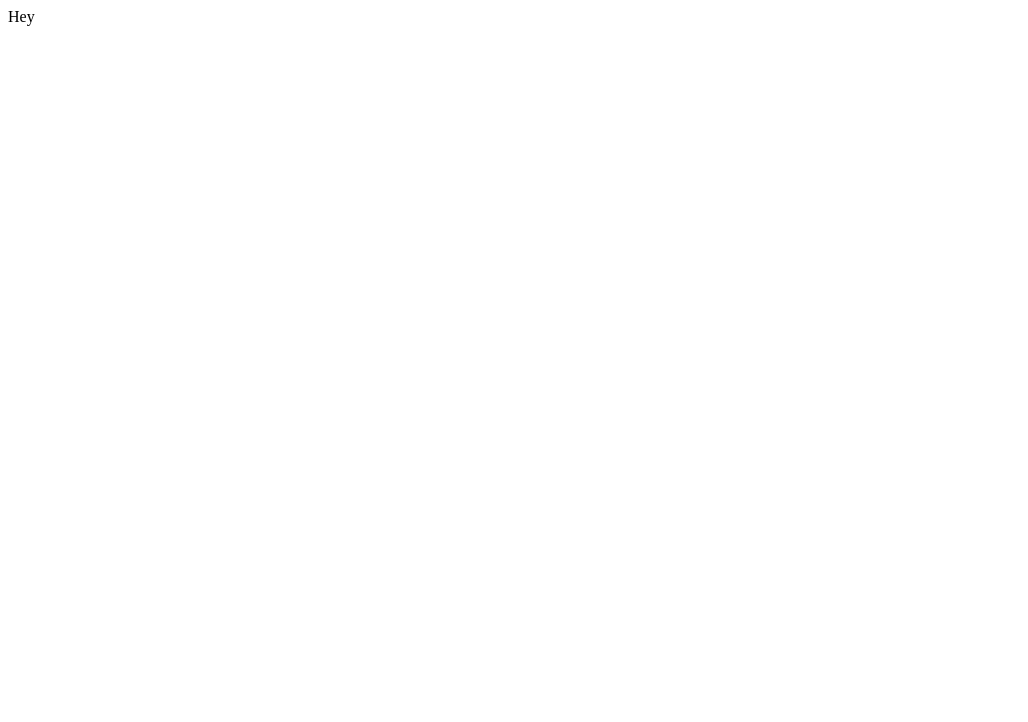
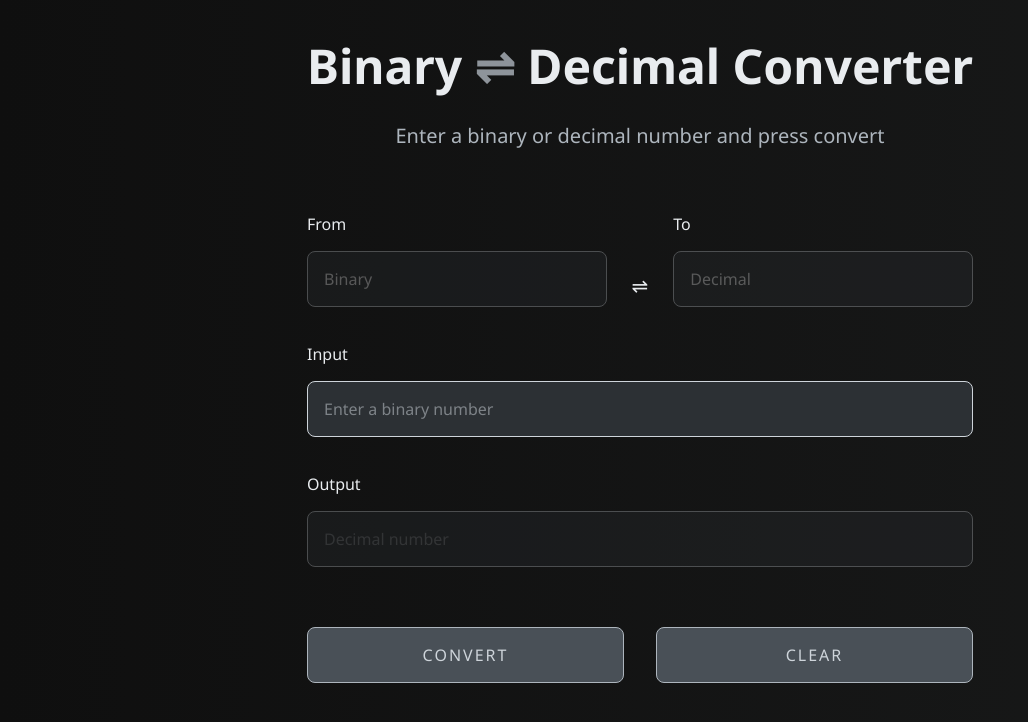
Before and after one commit to yannickBona/binary-calculator, a plain HTML site: page index.html in a window 1280 px wide. Shown: the whole page, without its empty margins (0-1028 px from the left). Drawn offline with Linux system fonts and the light colour scheme.

Commit message:
added UI

```diff
--- /dev/null
+++ b/css/index.css
@@ -0,0 +1,180 @@
+@import url("https://fonts.googleapis.com/css2?family=Noto+Sans:wght@400;500;700&display=swap");
+
+:root {
+  --background: #181919;
+  --primary: #212529;
+  --secondary: #0f0f0f;
+  --tertiary: #2c3034;
+  ---quaternary: #495057;
+  --neutral-0: #6c757d;
+  --neutral-1: #adb5bd;
+  --neutral-2: #ced4da;
+  --neutral-3: #dee2e6;
+  --neutral-4: #e9ecef;
+  --neutral-5: #f8f9fa;
+  --font-small: 0.75rem;
+  --font-base: 1rem;
+  --font-medium: 1.25rem;
+  --font-large: 3rem;
+  --spacing-xs: 0.25rem;
+  --spacing-sm: 0.5rem;
+  --spacing-bs: 1rem;
+  --spacing-md: 1.5rem;
+  --spacing-lg: 2rem;
+}
+
+body {
+  background: linear-gradient(to right, #0f0f0f, var(--background));
+  /* background: var(--background); */
+  font-family: "Noto Sans", sans-serif;
+  color: var(--neutral-4);
+  font-size: var(--font-base);
+  min-height: 100vh;
+  color-scheme: dark light;
+  display: flex;
+  flex-direction: column;
+  align-items: center;
+}
+
+*,
+*::before,
+*::after {
+  margin: 0;
+  padding: 0;
+  box-sizing: border-box;
+}
+
+* {
+  margin: 0;
+  padding: 0;
+  font: inherit;
+}
+
+img,
+picture,
+video {
+  display: block;
+  max-width: 100%;
+}
+
+.app-container {
+  min-height: 100vh;
+  display: flex;
+  flex-direction: column;
+  align-items: center;
+  gap: calc(var(--spacing-lg) * 2);
+  min-width: 50%;
+}
+
+header {
+  text-align: center;
+  padding-top: 5%;
+  width: 100%;
+}
+
+header h1 {
+  font-size: var(--font-large);
+  font-weight: 700;
+}
+
+header h1 > span {
+  color: var(--neutral-1);
+  opacity: 0.8;
+  font-weight: 700;
+}
+
+header p {
+  color: var(--neutral-1);
+  font-size: var(--font-medium);
+  margin-top: var(--spacing-md);
+}
+
+main {
+  width: 100%;
+}
+
+main form {
+  display: flex;
+  flex-direction: column;
+  gap: calc(var(--spacing-md) * 1.5);
+}
+
+.swapper {
+  display: flex;
+  align-items: flex-end;
+  justify-content: space-around;
+  margin-bottom: calc(var(--spacing-md) * 1.5);
+}
+
+.swapper > div {
+  flex: 0.5;
+}
+
+.swapper > span {
+  flex-basis: 10%;
+  text-align: center;
+  font-size: var(--font-medium);
+  height: 100%;
+  margin-bottom: var(--spacing-sm);
+  cursor: pointer;
+}
+
+.swapper > span:active {
+  transform: scale(1.15);
+}
+
+.input-field {
+  display: flex;
+  flex-direction: column;
+  gap: var(--spacing-bs);
+}
+
+.input-field label {
+  font-size: var(--font-base);
+}
+
+input {
+  background-color: var(--tertiary);
+  color: var(--neutral-5);
+  border-radius: 0.5rem;
+  border: 1px solid var(--neutral-2);
+  outline: none;
+  padding: var(--spacing-bs);
+}
+
+input:focus {
+  outline: 1px solid var(--neutral-5);
+}
+
+input::placeholder {
+  color: var(--neutral-2);
+  opacity: 0.5;
+  font-size: var(--font-base);
+}
+
+input[disabled] {
+  opacity: 0.3;
+  cursor: not-allowed;
+}
+
+.buttons-container {
+  display: flex;
+  gap: var(--spacing-lg);
+  margin-top: var(--spacing-md);
+}
+
+button {
+  background-color: var(---quaternary);
+  border: 1px solid var(--neutral-1);
+  outline: none;
+  padding: var(--spacing-bs);
+  border-radius: 0.5rem;
+  flex: 1;
+  letter-spacing: 2px;
+  color: var(--neutral-2);
+  cursor: pointer;
+}
+
+button:hover {
+  opacity: 0.8;
+}
--- a/index.html
+++ b/index.html
@@ -5,10 +5,47 @@
     <meta charset="UTF-8">
     <meta name="viewport" content="width=device-width, initial-scale=1.0">
     <title>Binary Calculator</title>
+    <link rel="stylesheet" href="css/index.css" />
 </head>
 
 <body>
-    Hey
+    <section class="app-container">
+
+
+        <header>
+            <h1>Binary <span>⇌</span> Decimal Converter</h1>
+            <p>Enter a binary or decimal number and press convert</p>
+        </header>
+        <main>
+            <section class="swapper">
+                <div class="input-field">
+                    <label for="from">From</label>
+                    <input type="text" disabled id="from" value="Binary" />
+                </div>
+                <span title="Swap conversion">⇌</span>
+                <div class="input-field">
+                    <label for="to">To</label>
+                    <input type="text" disabled id="to" value="Decimal" />
+                </div>
+            </section>
+            <form>
+                <div class="input-field">
+                    <label for="input">Input</label>
+                    <input type="number" id="input" placeholder="Enter a binary number" />
+                </div>
+
+                <div class="input-field">
+                    <label for="output">Output</label>
+                    <input type="number" id="output" disabled placeholder="Decimal number" />
+                </div>
+
+                <div class="buttons-container">
+                    <button>CONVERT</button>
+                    <button>CLEAR</button>
+                </div>
+            </form>
+        </main>
+    </section>
 </body>
 
 </html>
```
Also changed, not shown: js/index.js (added), 1 other file.
